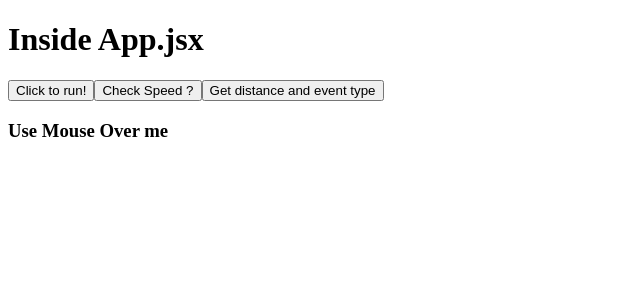
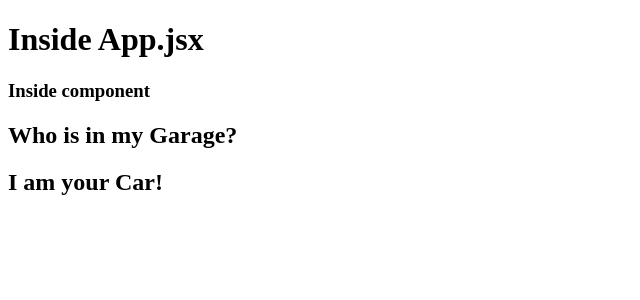
Before and after one commit to muazimmaqbool/Reactjs-with-Me, a React (Create React App) app: page / in a window 1280 px wide. Shown: the top 300 px of the page, without its empty margins (0-640 px from the left). Built offline with nearby package versions, Linux system fonts and the light colour scheme.

Commit message:
Minor changes

```diff
--- a/src/App.jsx
+++ b/src/App.jsx
@@ -52,14 +52,14 @@ function App() {
       {/* <Jsxinfo/> */}
 
       {/*used to explain components */}
-      {/* <Com/>  */}
+      <Com/>
 
       {/*used to explain props */}
       {/* <Props/>  */}
 
 
       {/*used to explain Events */}
-      <Events />
+      {/* <Events />    */}
 
       {/*used to explain conditionals on components*/}
       {/* <Conditionals/> */}
--- a/src/Components/Conditionals.jsx
+++ b/src/Components/Conditionals.jsx
@@ -64,11 +64,11 @@ export default Conditionals;
      We can use the if JavaScript operator to decide which component to render.
      Example: we will create two components and another third component which decides which component to render
 
-    //Logical && Operator
+    Logical && Operator
      Another way to conditionally render a React component is by using the && operator.
         { condition && statement to run if condition is true}
 
-     //Ternary Operator
+     Ternary Operator
         Another way to conditionally render elements is by using a ternary operator.
         condition ? true : false
 
```
